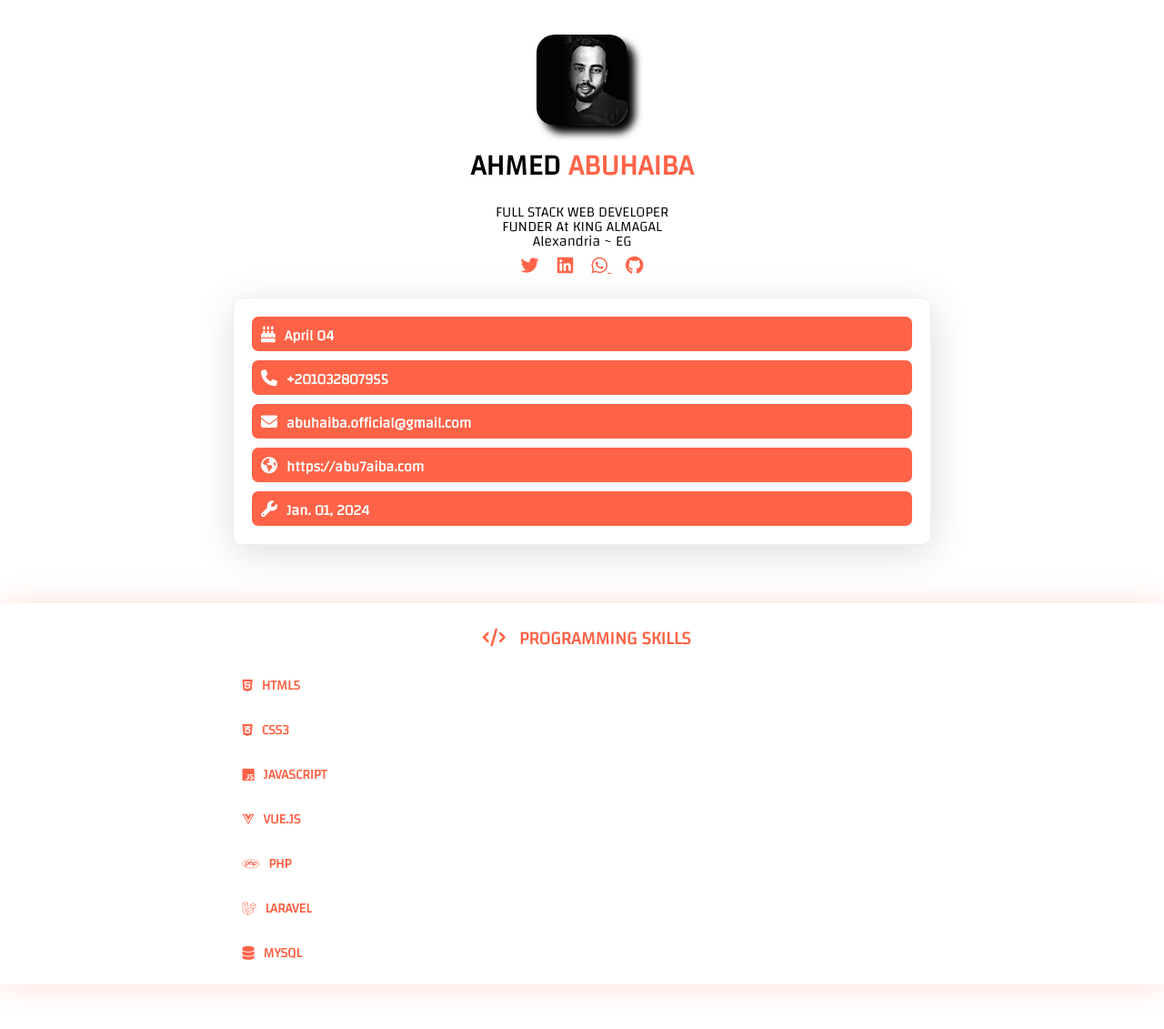
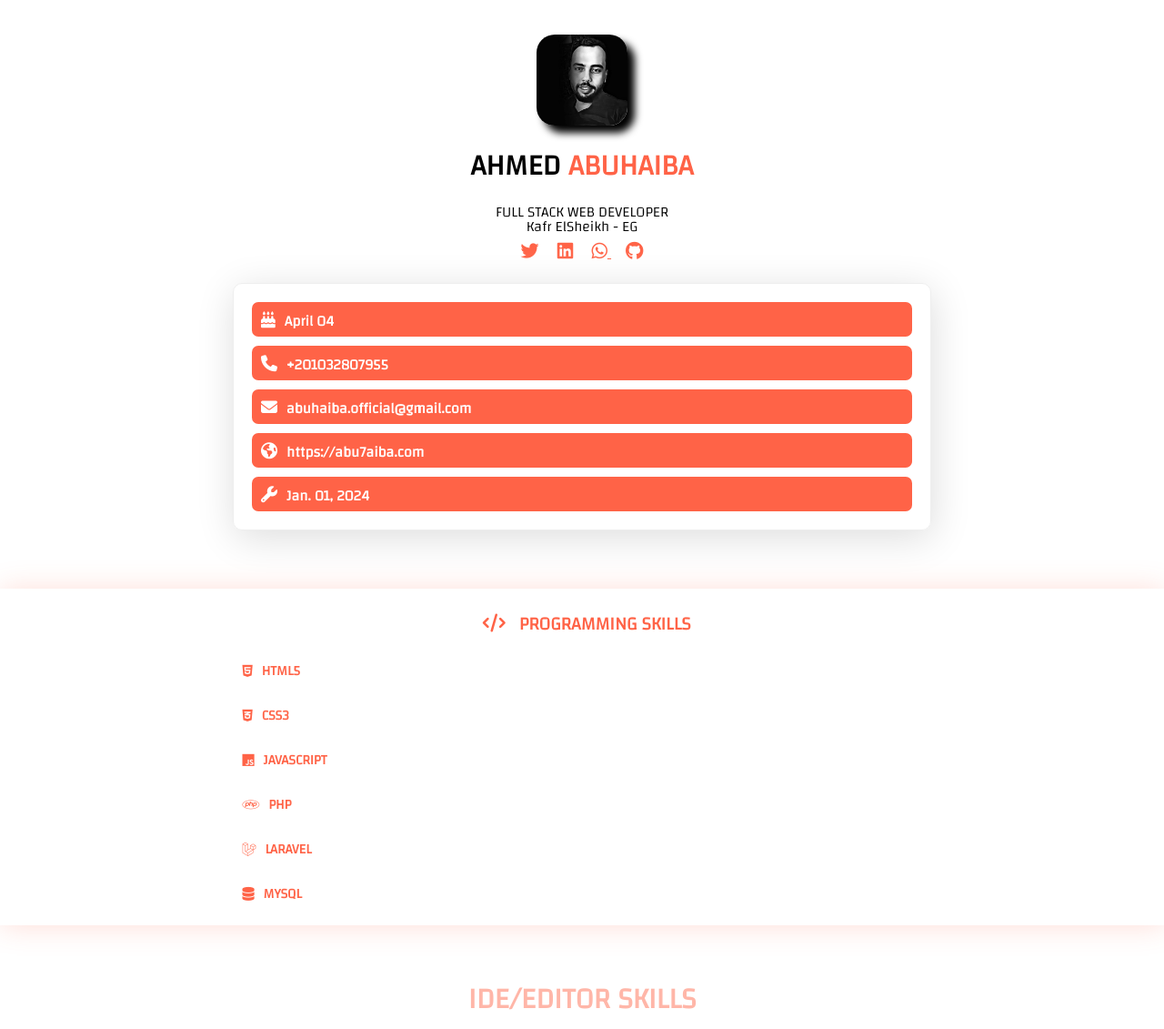
Before and after one commit to abou7iba/whoami, a plain HTML site: page index.html in a window 1280 px wide. Shown: the top 1131 px of the page at 91% size. Drawn offline with Linux system fonts and the light colour scheme.

Commit message:
Update index.html

```diff
--- a/index.html
+++ b/index.html
@@ -15,8 +15,7 @@
             <img src="me.jpg" alt="" srcset="" width="100px" height="100px" style="box-shadow: 8px 8px 8px #000;border-radius: 20px;">
             <h1 class="name">AHMED <span>ABUHAIBA</span></h1>
             <span>FULL STACK WEB DEVELOPER</span>
-            <P>FUNDER At KING ALMAGAL</P>
-            <P>Alexandria ~ EG</P>
+            <P>Kafr ElSheikh - EG</P>
             <div class="social">
                 <span><a href="https://twitter.com/aabu7aiba" target="_blank"><i class="fa-brands fa-twitter"></i></a></span>
                 <span><a href="https://www.linkedin.com/in/abou7iba/" target="_blank"><i class="fa-brands fa-linkedin"></i></a></span>
@@ -44,7 +43,6 @@
                 <p><span><i class="fa-brands fa-html5"></i></span> HTML5</p>
                 <p><span><i class="fa-brands fa-css3-alt"></i></span> CSS3</p>
                 <p><span><i class="fa-brands fa-js"></i></span>JAVASCRIPT</p>
-                <p><span><i class="fa-brands fa-vuejs"></i></span>VUE.JS</p>
                 <p><span><i class="fa-brands fa-php"></i></span>PHP</p>
                 <p><span><i class="fa-brands fa-laravel"></i></span>LARAVEL</p>
                 <p><span><i class="fa-solid fa-database"></i></span>MYSQL</p>
@@ -132,6 +130,7 @@
         </div>
 
         <div class="footer">
+
         </div>
 
     </div>
```
